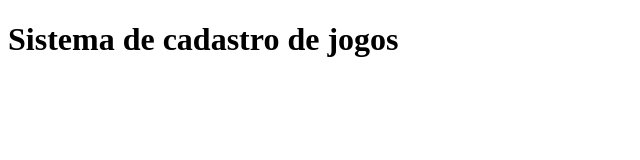
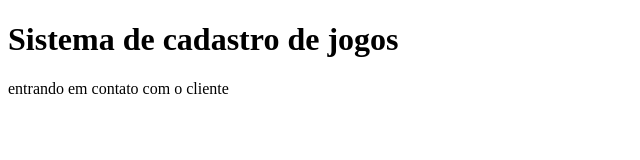
Before and after one commit to AndreLuis933/Teste, a plain HTML site: page index.html in a window 1280 px wide. Shown: the whole page, without its empty margins (0-640 px from the left). Drawn offline with Linux system fonts and the light colour scheme.

```diff
--- a/index.html
+++ b/index.html
@@ -7,6 +7,7 @@
 </head>
 <body>
     <h1>Sistema de cadastro de jogos</h1>
+    <p>entrando em contato com o cliente</p>
     <script src="app.js"></script>
 </body>
 </html>
```
